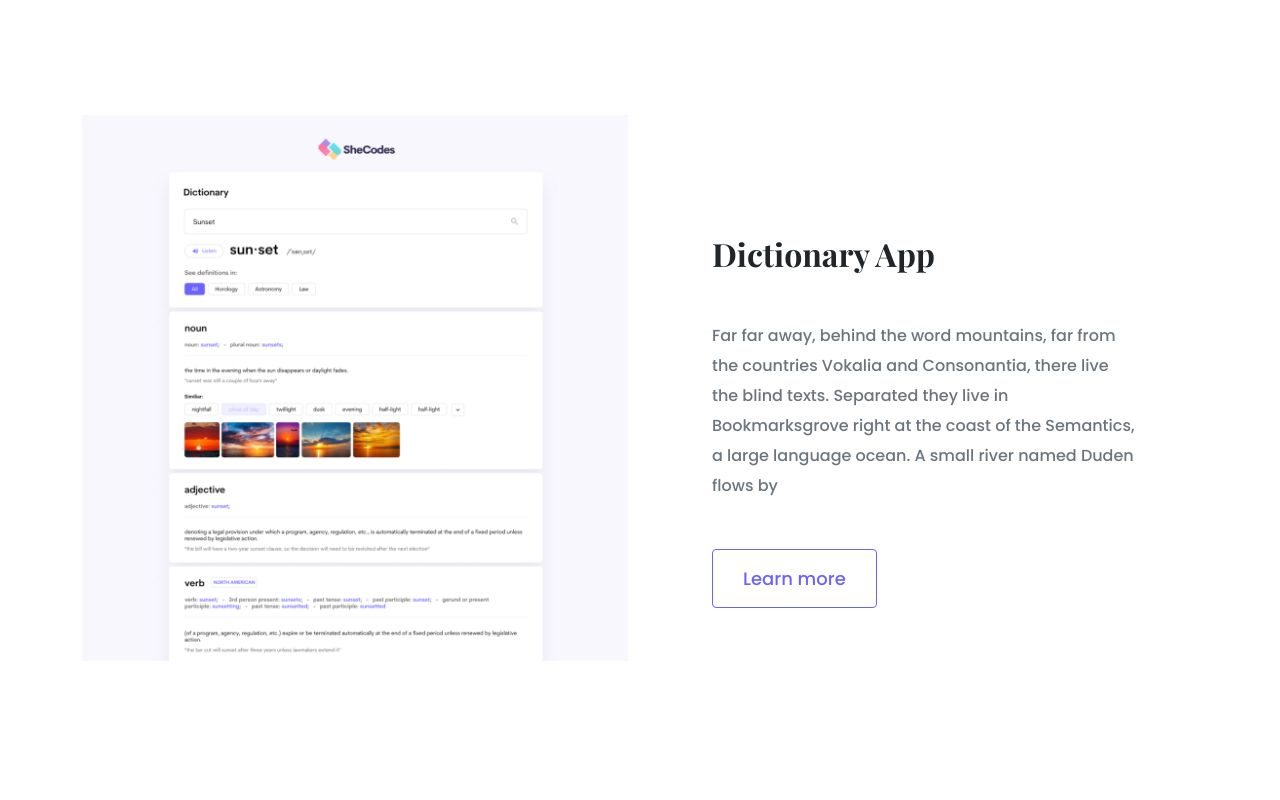
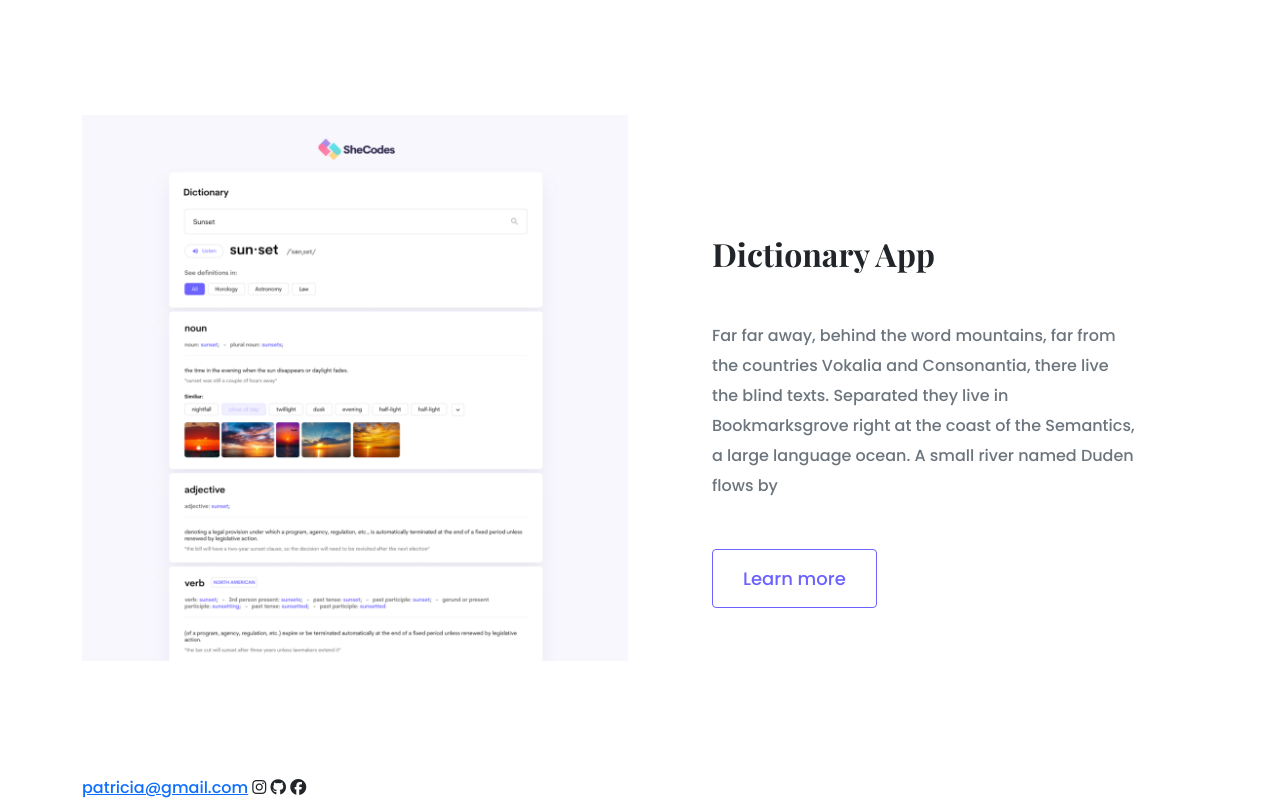
Before and after one commit to chalenkoov/portfolio-project, a plain HTML site: page index.html in a window 1280 px wide. Shown: the part 2013-2813 px from the top of the page. Before the commit the page ends 2789 px from the top, so only its background shows below. Drawn offline with nearby package versions, Linux system fonts and the light colour scheme.

Commit message:
added icons

```diff
--- a/index.html
+++ b/index.html
@@ -117,6 +117,12 @@
           </div>
         </div>
       </div>
+      <footer>
+        <a href="mailto:patricia@gmail.com">patricia@gmail.com</a>
+        <i class="fa-brands fa-instagram"></i>
+        <i class="fa-brands fa-github"></i>
+        <i class="fa-brands fa-facebook"></i>
+      </footer>
     </div>
   </body>
 </html>
```
